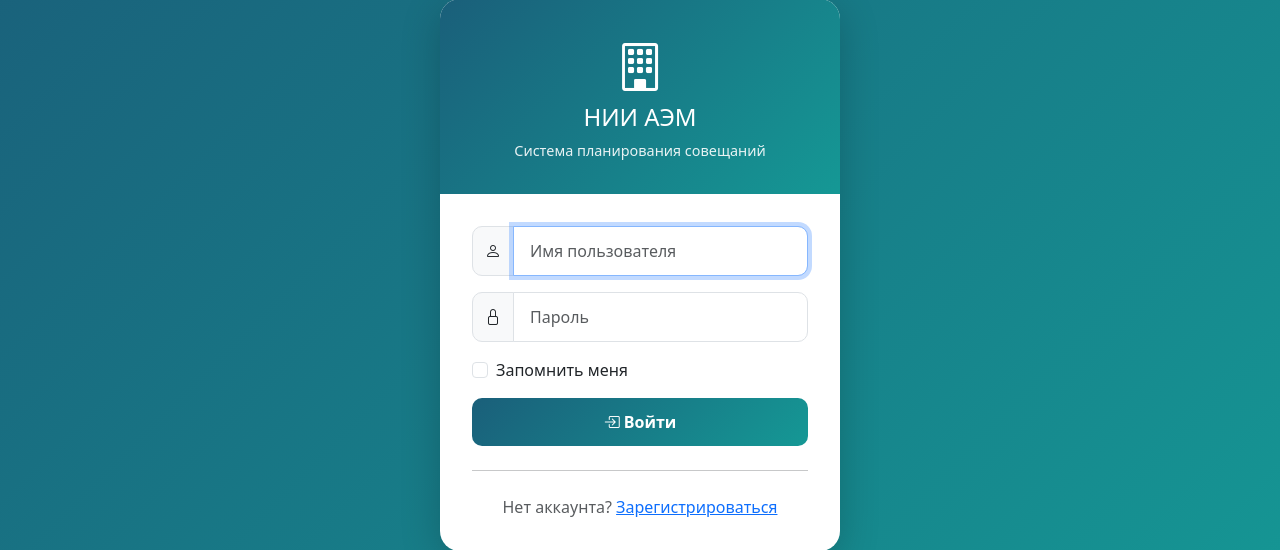
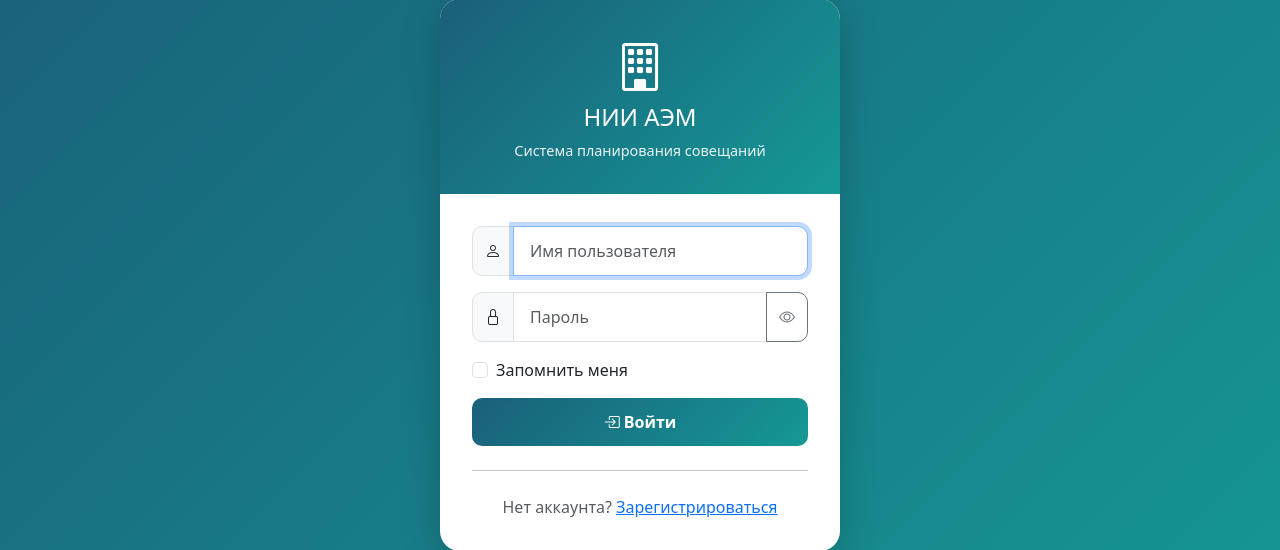
Before and after one commit to 95-Bvz/nii-aem-meetings, a Flask app: page /auth/login in a window 1280 px wide. Shown: the part 125-675 px from the top of the page. Run offline with Flask 3, Linux system fonts and the light colour scheme; some libraries are stand-ins or nearby versions.

Commit message:
login.html

```diff
--- a/app/templates/auth/login.html
+++ b/app/templates/auth/login.html
@@ -104,8 +104,11 @@
                 <div class="mb-3">
                     <div class="input-group">
                         <span class="input-group-text"><i class="bi bi-lock"></i></span>
-                        <input type="password" class="form-control" name="password"
+                        <input type="password" class="form-control" name="password" id="password"
                                placeholder="Пароль" required>
+                        <button class="btn btn-outline-secondary" type="button" onclick="togglePassword('password', this)" style="border-radius: 0 10px 10px 0;">
+                            <i class="bi bi-eye"></i>
+                        </button>
                     </div>
                 </div>
                 <div class="mb-3 form-check">
@@ -126,5 +129,18 @@
     </div>
 
     <script src="https://cdn.jsdelivr.net/npm/bootstrap@5.3.2/dist/js/bootstrap.bundle.min.js"></script>
+    <script>
+        function togglePassword(fieldId, btn) {
+            const field = document.getElementById(fieldId);
+            const icon = btn.querySelector('i');
+            if (field.type === 'password') {
+                field.type = 'text';
+                icon.className = 'bi bi-eye-slash';
+            } else {
+                field.type = 'password';
+                icon.className = 'bi bi-eye';
+            }
+        }
+    </script>
 </body>
 </html>
```
